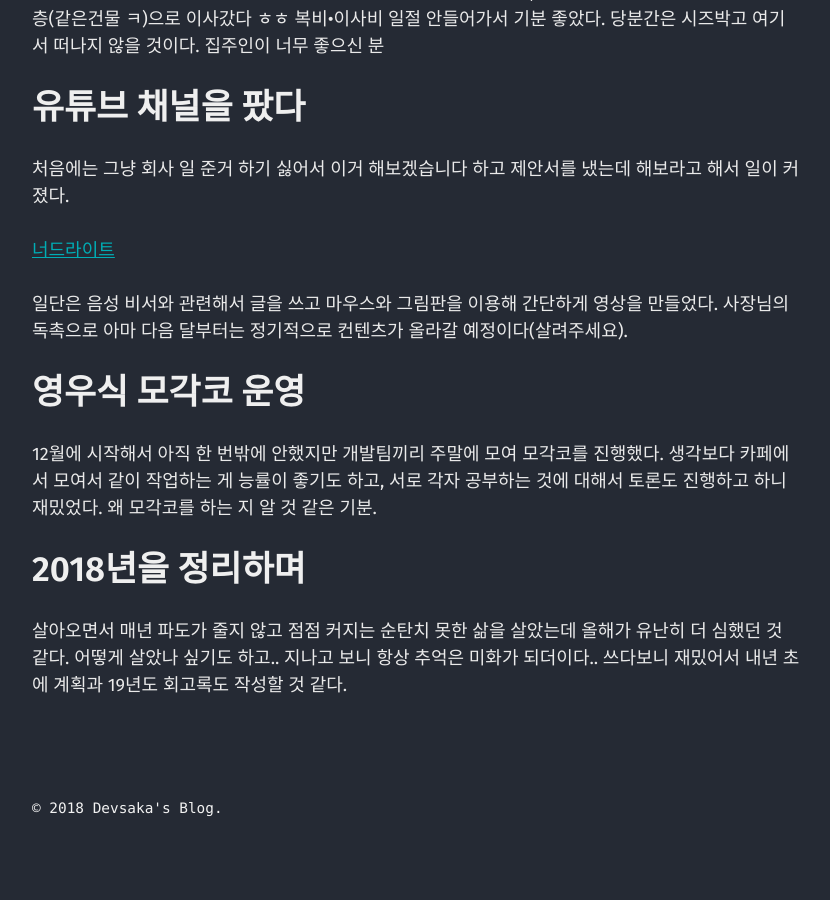
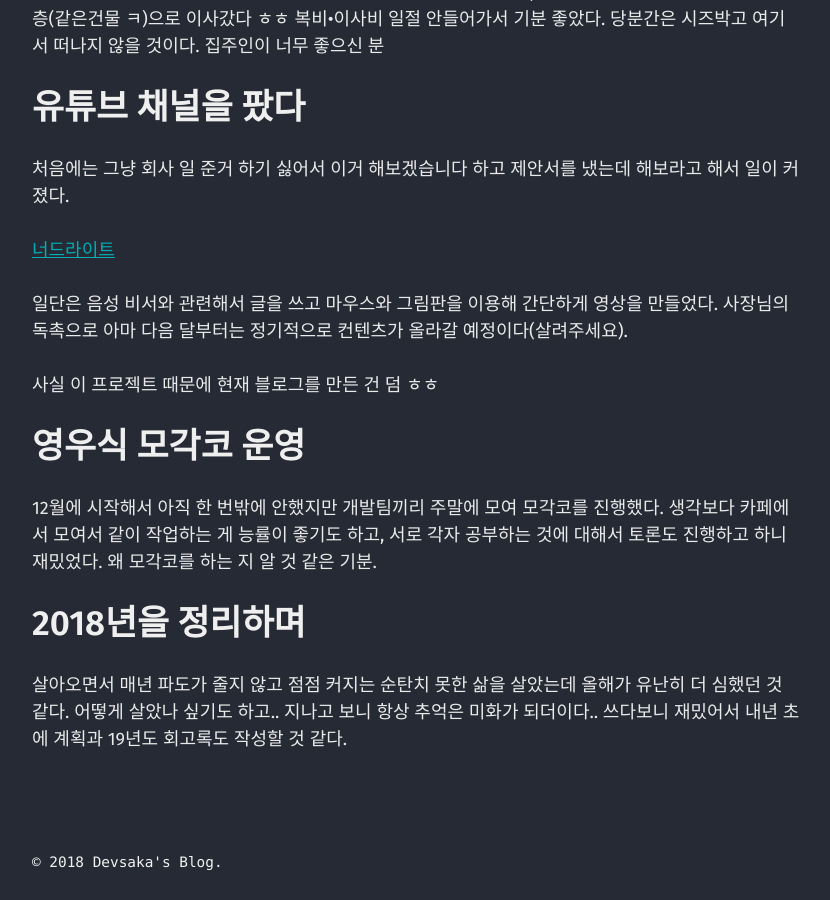
Before and after one commit to mmistakes/jekyll-theme-basically-basic, a Jekyll site: the page built from _posts/2018-12-31-year-end-post.md, in a window 1280 px wide and 900 px high, scrolled down 4756 px. Shown: the whole window, without its empty margins (40-870 px from the left). Built offline with Jekyll 4.4.1, drawn with Linux system fonts in a browser that asks for light colours; comment, search, counter and statistics services are not loaded; before the commit the page ends 5602 px from its top, so only the background shows below that.

Commit message:
Update 2018-12-31-year-end-post.md

```diff
--- a/_posts/2018-12-31-year-end-post.md
+++ b/_posts/2018-12-31-year-end-post.md
@@ -80,7 +80,9 @@ DirectX를 C#에서 쓸 수 있게 만들어놓은 SharpDX 소스코드와 기
 
 [너드라이트](https://www.youtube.com/channel/UCx5FuGcBG6aFDJpWFjwDtjQ)
 
-일단은 음성 비서와 관련해서 글을 쓰고 마우스와 그림판을 이용해 간단하게 영상을 만들었다. 사장님의 독촉으로 아마 다음 달부터는 정기적으로 컨텐츠가 올라갈 예정이다(살려주세요).
+일단은 음성 비서와 관련해서 글을 쓰고 마우스와 그림판을 이용해 간단하게 영상을 만들었다. 사장님의 독촉으로 아마 다음 달부터는 정기적으로 컨텐츠가 올라갈 예정이다(살려주세요).<br>
+
+사실 이 프로젝트 때문에 현재 블로그를 만든 건 덤 ㅎㅎ
 
 ## 영우식 모각코 운영
 12월에 시작해서 아직 한 번밖에 안했지만 개발팀끼리 주말에 모여 모각코를 진행했다. 생각보다 카페에서 모여서 같이 작업하는 게 능률이 좋기도 하고, 서로 각자 공부하는 것에 대해서 토론도 진행하고 하니 재밌었다. 왜 모각코를 하는 지 알 것 같은 기분.
```
